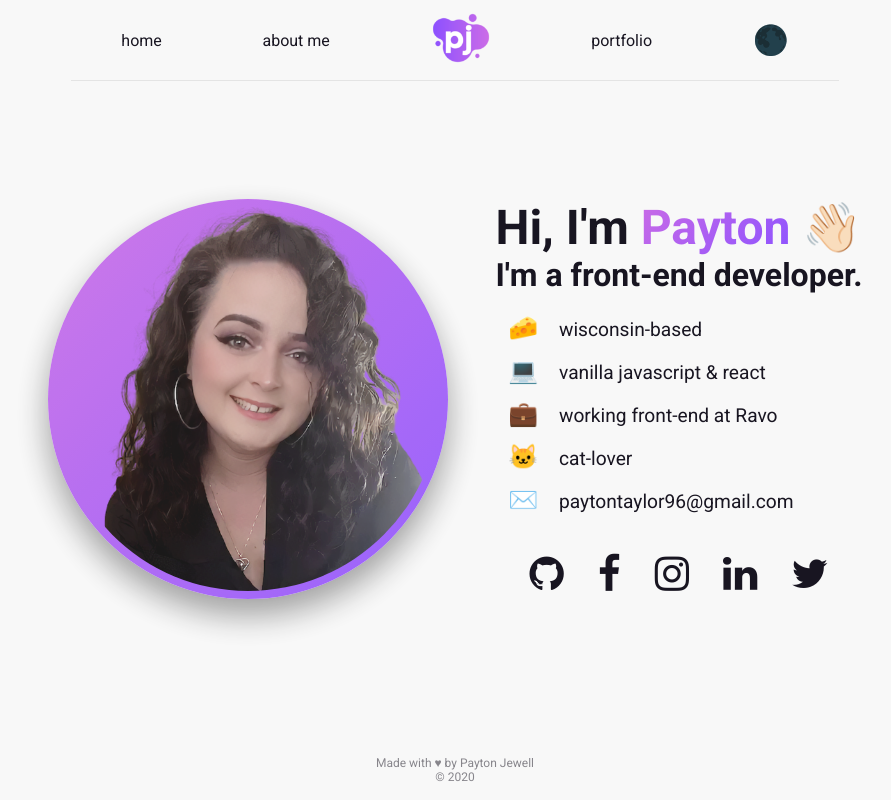
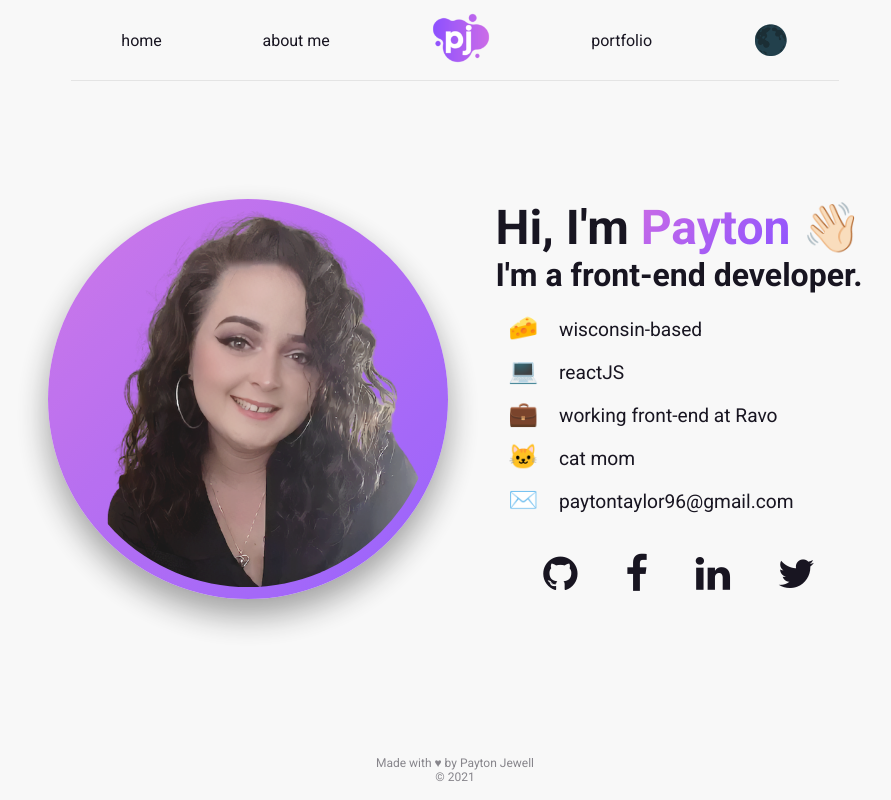
Before and after one commit to alefe0518/react-portfolio-template, a React (Create React App) app: page / in a window 1280 px wide. Shown: the whole page, without its empty margins (185-1076 px from the left). Built offline with nearby package versions, Linux system fonts and the light colour scheme; the HTML template or start-up script is replaced by a standard one.

Commit message:
removed instagram, edited About page, updated date in footer

```diff
--- a/src/Components/About.js
+++ b/src/Components/About.js
@@ -17,9 +17,11 @@ export default function About() {
                     <p><span className={Style.pink}>paytonjewell $</span> cat aboutpayton </p>
                     <p><span className={Style.pink}>aboutpayton <span className={Style.green}>(master)</span> $ </span>
                         Hello! I'm Payton, a front-end developer from Wisconsin. I love creating web
-                        applications with React, and I'm currently studying NodeJS. I am passionate about performance
-                        and accessibility, and I want to build personal productivity tools that will aid everyone, as
-                        well as tools aimed at fellow developers.
+                        applications with React, and I'm currently studying NodeJS. I've been working front-end for <a
+                            href={"https://ravo.io/"}>Ravo</a> since August 2020.
+                    </p>
+                    <p>I still don't know if it's "front-end",
+                        "frontend, or "front end", and at this point I'm too afraid to ask.
                     </p>
                 </div>
             </div>
@@ -32,7 +34,8 @@ export default function About() {
                 </div>
                 <div className={Style.window}>
                     <p><span className={Style.pink}>paytonjewell $</span> cd skills/tools</p>
-                    <p><span className={Style.pink}>skills/tools <span className={Style.green}>(master)</span> $</span> ls</p>
+                    <p><span className={Style.pink}>skills/tools <span
+                        className={Style.green}>(master)</span> $</span> ls</p>
                     <p className={Style.pink}> Proficient In</p>
                     <ul className={Style.skills}>
                         <li>Vanilla JS</li>
@@ -51,12 +54,14 @@ export default function About() {
                         <li>VSCode</li>
                         <li>Chrome DevTools</li>
                         <li>npm</li>
+                        <li>API Requests</li>
+                        <li>JSON</li>
+                        <li>Custom React Hooks</li>
                     </ul>
                     <p className={Style.pink}> Exposed To</p>
                     <ul className={Style.skills}>
-                        <li>API Requests</li>
-                        <li>JSON</li>
-
+                        <li>Node.js</li>
+                        <li>Express.js</li>
                     </ul>
                 </div>
             </div>
@@ -70,7 +75,8 @@ export default function About() {
                 </div>
                 <div className={Style.window}>
                     <p><span className={Style.pink}>paytonjewell $</span> cd hobbies/interests</p>
-                    <p><span className={Style.pink}>hobbies/interests <span className={Style.green}>(master)</span> $</span> ls</p>
+                    <p><span className={Style.pink}>hobbies/interests <span
+                        className={Style.green}>(master)</span> $</span> ls</p>
                     <ul>
                         <li><span className={Style.emoji}>📖</span>reading</li>
                         <li><span className={Style.emoji}>🎨</span>digital art</li>
--- a/src/Components/About.module.scss
+++ b/src/Components/About.module.scss
@@ -48,6 +48,10 @@
   @media only screen and (min-width: 940px) {
   padding: 2rem 3rem;
   }
+  a, a:visited {
+    animation: changeColors 3s infinite;
+    font-weight: bold;
+  }
   p, li {
     font-size: 1.5rem;
     font-family: 'Courier New', Courier, monospace;
@@ -59,6 +63,21 @@
   }
   .pink {
     color: $pink;
+  }
+}
+
+@keyframes changeColors {
+  0% {
+    color: #50E3C2;
+  }
+  33.3% {
+    color: #A01DE3;
+  }
+  66.6% {
+    color: #FE1975;
+  }
+  100% {
+    color: #50E3C2;
   }
 }
 
--- a/src/Components/BaseLayout.js
+++ b/src/Components/BaseLayout.js
@@ -20,7 +20,7 @@ export default function BaseLayout() {
             <Main />
             <footer>
                 <p>Made with &hearts; by Payton Jewell</p>
-                <p>&copy; 2020</p>
+                <p>&copy; 2021</p>
             </footer>
         </div>
     )
--- a/src/Components/Home.js
+++ b/src/Components/Home.js
@@ -16,11 +16,10 @@ export default function Home() {
                     </a>
                     <a href="https://github.com/paytonjewell?tab=repositories" target="_blank"
                        rel="noopener noreferrer">
-                        <li><span aria-label="computer laptop" role="img" className={Style.emoji}>💻</span> vanilla
-                            javascript & react
+                        <li><span aria-label="computer laptop" role="img" className={Style.emoji}>💻</span> reactJS
                         </li>
                     </a>
-                    <a href="https://solveandcreate.com/portfolio/ravo/" target="_blank"
+                    <a href="https://ravo.io/" target="_blank"
                        rel="noopener noreferrer">
                         <li><span aria-label="briefcase" role="img" className={Style.emoji}>💼</span> working front-end
                             at Ravo
@@ -29,7 +28,7 @@ export default function Home() {
                     <a href="https://user-images.githubusercontent.com/18350557/94314005-5c9f6e00-ff45-11ea-86a1-5db9e1371750.jpg"
                        target="_blank"
                        rel="noopener noreferrer">
-                        <li><span aria-label="cat" role="img" className={Style.emoji}>🐱</span> cat-lover</li>
+                        <li><span aria-label="cat" role="img" className={Style.emoji}>🐱</span> cat mom</li>
                     </a>
                     <a href="mailto:paytontaylor96@gmail.com?subject=Let's work on something together!">
                         <li><span aria-label="envelope" role="img"
@@ -47,10 +46,6 @@ export default function Home() {
                        rel="noopener noreferrer" href="https://www.facebook.com/paytontjewell"><i
                         className="fa fa-facebook" aria-hidden="true"/></a>
                     <a target="_blank"
-                       rel="noopener noreferrer" href="https://www.instagram.com/paytontjewell/"><i
-                        className="fa fa-instagram"
-                        aria-hidden="true"/></a>
-                    <a target="_blank"
                        rel="noopener noreferrer" href="https://www.linkedin.com/in/payton-jewell/"><i
                         className="fa fa-linkedin"
                         aria-hidden="true"/></a>
--- a/src/Components/Home.module.scss
+++ b/src/Components/Home.module.scss
@@ -62,7 +62,7 @@ main {
   height: 30vh;
   border-radius: 50%;
   background: linear-gradient(to bottom right, $pink, $purple);
-  padding: 0.5rem;
+  padding: .75rem;
   opacity: 0.9;
   transition: opacity 700ms;
   margin-bottom: 1rem;
```
Also changed, not shown: 1 other file (tests, documents, lock files or other folders).
